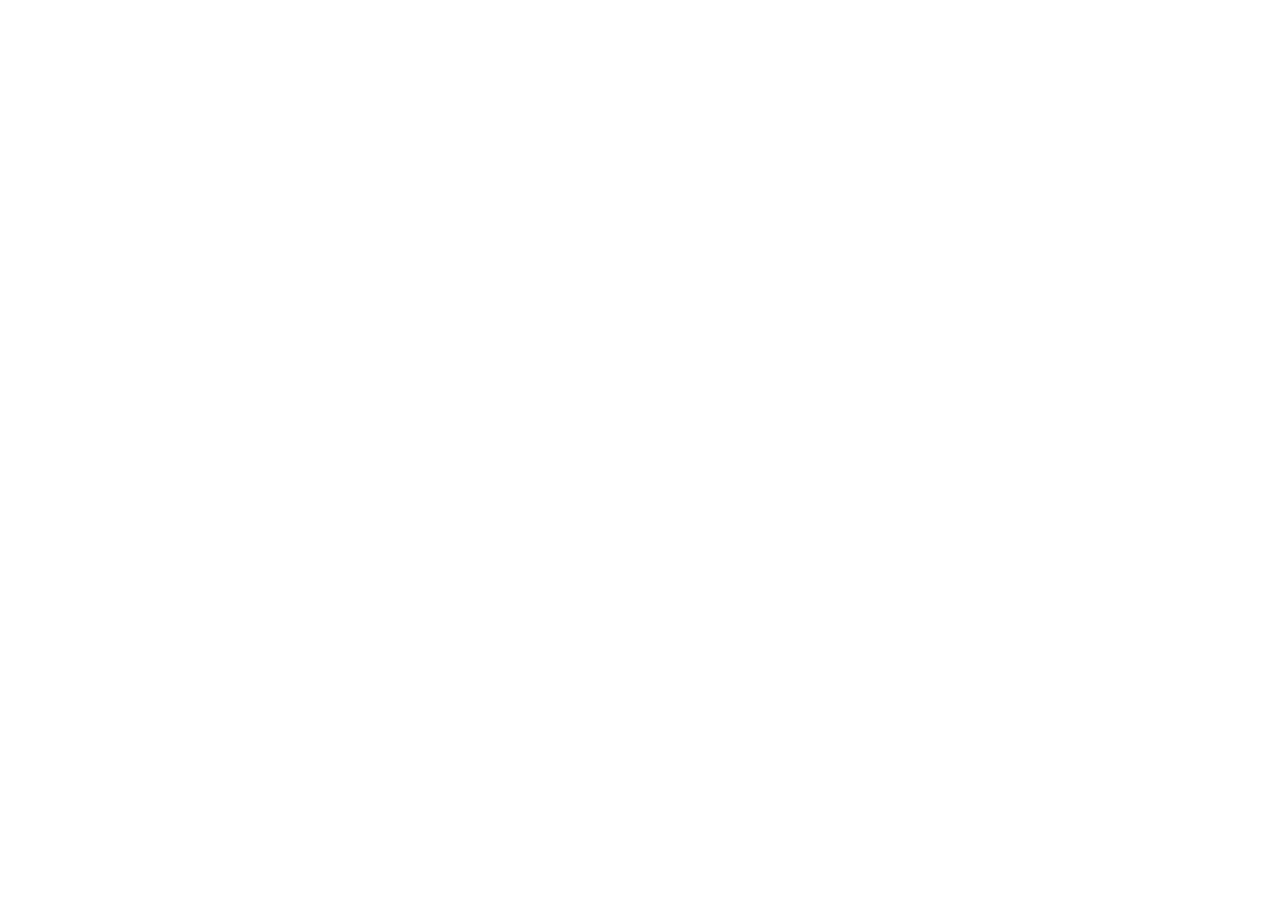
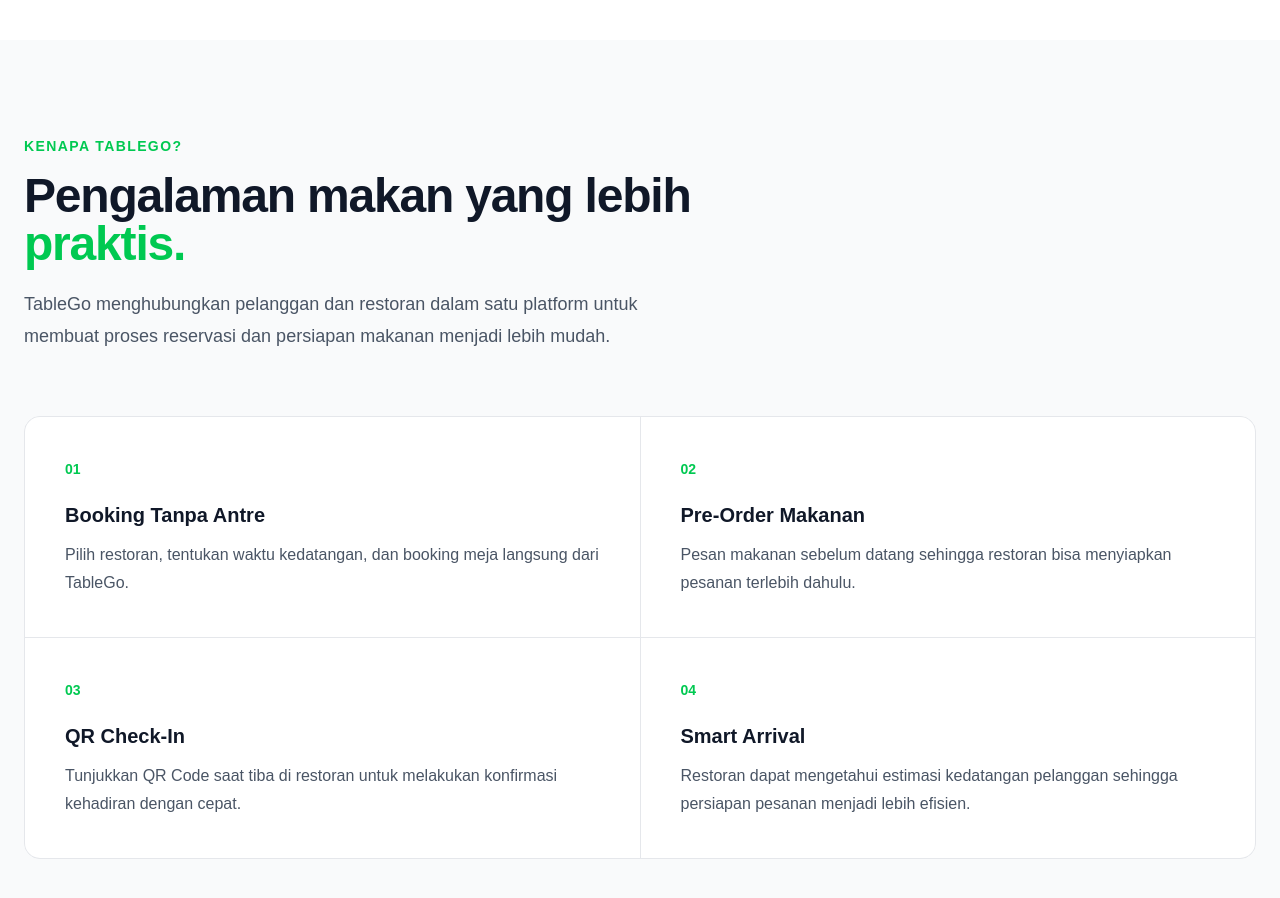
Before and after one commit to Fla5k/tablego, a Next.js app: page / in a window 1280 px wide. Shown: the part 760-1658 px from the top of the page. Before the commit the page ends 800 px from the top, so only its background shows below. Built offline with nearby package versions, Linux system fonts and the light colour scheme.

Commit message:
feat: add features section

```diff
--- a/app/page.tsx
+++ b/app/page.tsx
@@ -1,10 +1,12 @@
 import Navbar from "@/components/layout/Navbar";
+import Features from "@/components/home/Features";
 
 export default function Home() {
   return (
     <main id="home" className="min-h-screen bg-white">
       <Navbar />
 
+      {/* Hero */}
       <section className="flex min-h-screen items-center justify-center px-6 pt-16">
         <div className="text-center">
           <p className="mb-4 text-sm font-semibold uppercase tracking-widest text-green-500">
@@ -39,6 +41,9 @@
           </div>
         </div>
       </section>
+
+      {/* Features */}
+      <Features />
     </main>
   );
 }
--- /dev/null
+++ b/components/home/Features.tsx
@@ -0,0 +1,74 @@
+const features = [
+  {
+    number: "01",
+    title: "Booking Tanpa Antre",
+    description:
+      "Pilih restoran, tentukan waktu kedatangan, dan booking meja langsung dari TableGo.",
+  },
+  {
+    number: "02",
+    title: "Pre-Order Makanan",
+    description:
+      "Pesan makanan sebelum datang sehingga restoran bisa menyiapkan pesanan terlebih dahulu.",
+  },
+  {
+    number: "03",
+    title: "QR Check-In",
+    description:
+      "Tunjukkan QR Code saat tiba di restoran untuk melakukan konfirmasi kehadiran dengan cepat.",
+  },
+  {
+    number: "04",
+    title: "Smart Arrival",
+    description:
+      "Restoran dapat mengetahui estimasi kedatangan pelanggan sehingga persiapan pesanan menjadi lebih efisien.",
+  },
+];
+
+export default function Features() {
+  return (
+    <section id="features" className="bg-gray-50 px-6 py-24">
+      <div className="mx-auto max-w-7xl">
+        {/* Heading */}
+        <div className="max-w-2xl">
+          <p className="text-sm font-semibold uppercase tracking-widest text-green-500">
+            Kenapa TableGo?
+          </p>
+
+          <h2 className="mt-4 text-4xl font-bold tracking-tight text-gray-900 md:text-5xl">
+            Pengalaman makan yang lebih
+            <span className="text-green-500"> praktis.</span>
+          </h2>
+
+          <p className="mt-5 text-lg leading-8 text-gray-600">
+            TableGo menghubungkan pelanggan dan restoran dalam satu platform
+            untuk membuat proses reservasi dan persiapan makanan menjadi lebih
+            mudah.
+          </p>
+        </div>
+
+        {/* Features */}
+        <div className="mt-16 grid gap-px overflow-hidden rounded-2xl border border-gray-200 bg-gray-200 md:grid-cols-2">
+          {features.map((feature) => (
+            <div
+              key={feature.number}
+              className="bg-white p-8 transition hover:bg-gray-50 md:p-10"
+            >
+              <span className="text-sm font-semibold text-green-500">
+                {feature.number}
+              </span>
+
+              <h3 className="mt-5 text-xl font-semibold text-gray-900">
+                {feature.title}
+              </h3>
+
+              <p className="mt-3 leading-7 text-gray-600">
+                {feature.description}
+              </p>
+            </div>
+          ))}
+        </div>
+      </div>
+    </section>
+  );
+}
```
